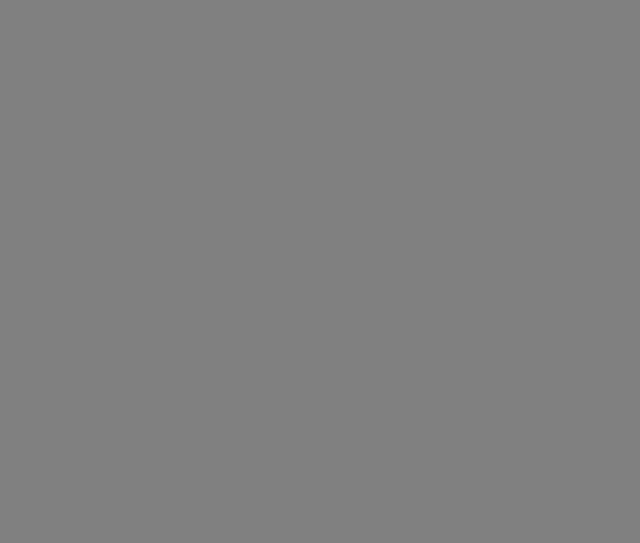
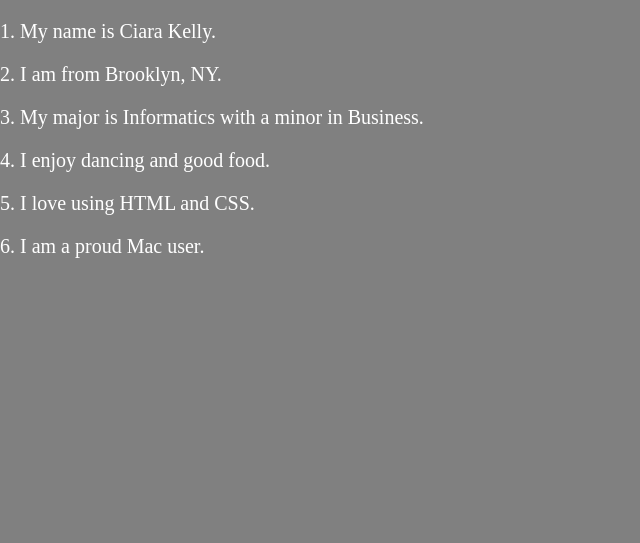
Before and after one commit to ckelly721/my-responsive-facts, a plain HTML site: page index.html in a window 1280 px wide. Shown: the whole page, without its empty margins (0-640 px from the left). Drawn offline with nearby package versions, Linux system fonts and the light colour scheme.

Commit message:
Update index.html

```diff
--- a/index.html
+++ b/index.html
@@ -14,6 +14,19 @@
     </head>
     <body>
 
+<div>
+  <p class="one"> 1. My name is Ciara Kelly. </p>
+
+  <p class="two"> 2. I am from Brooklyn, NY.</p>
+
+  <p class="three"> 3. My major is Informatics with a minor in Business.</p>
+
+  <p class="four"> 4. I enjoy dancing and good food.</p>
+
+  <p class="five"> 5. I love using HTML and CSS.</p>
+
+  <p class="six"> 6. I am a proud Mac user.</p>
+</div>
 
     </body>
 </html>
```
